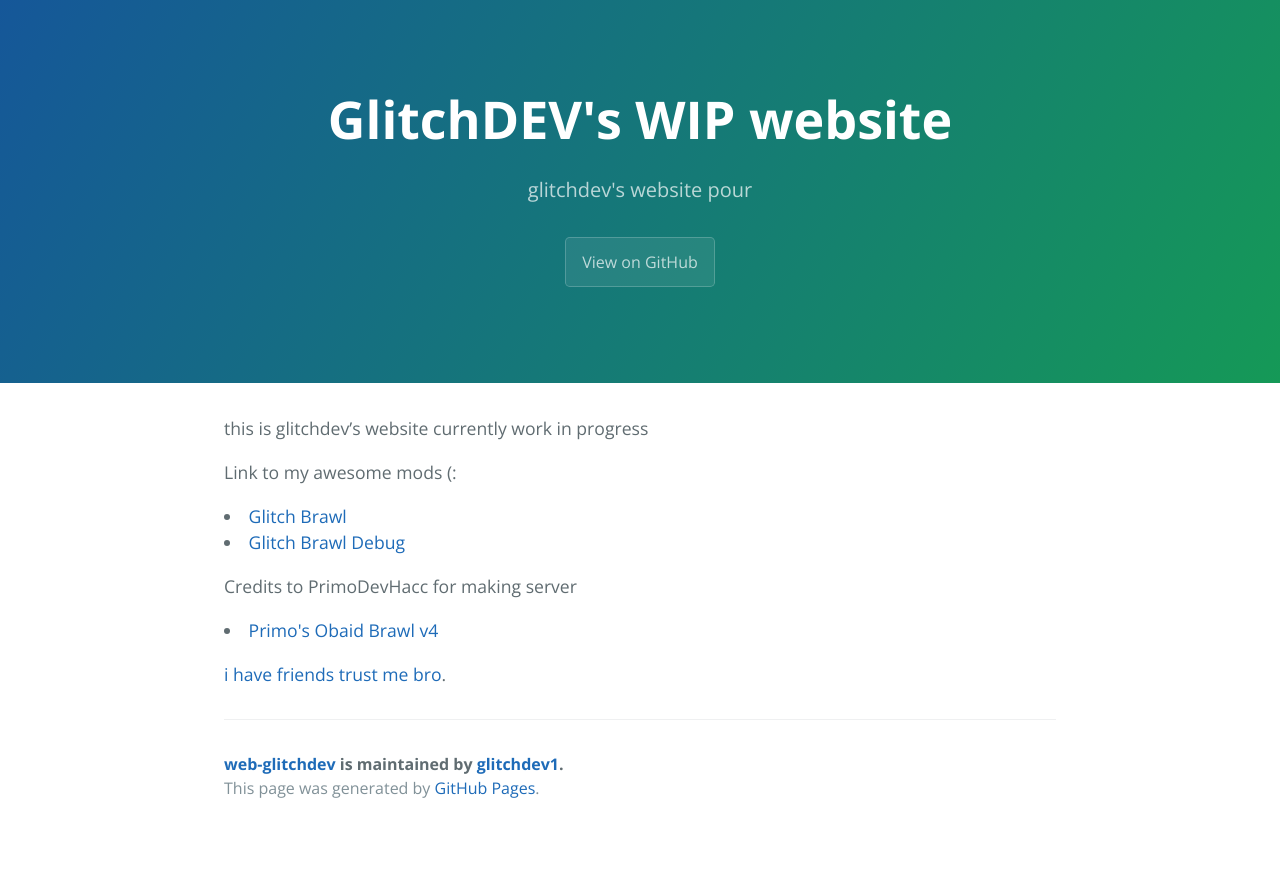
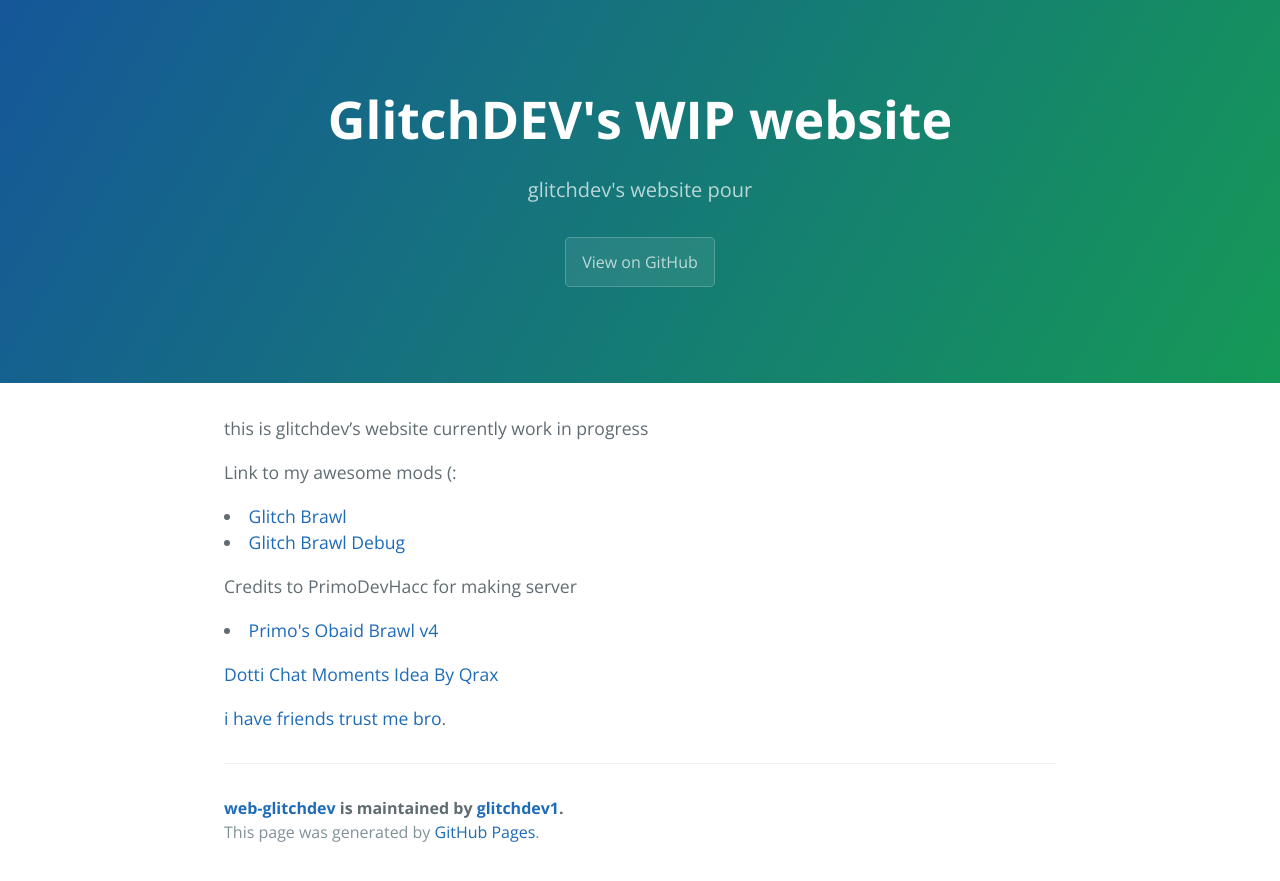
Before and after one commit to glitchdev1/web-glitchdev, a Jekyll site: the page built from index.md, in a window 1280 px wide. Shown: the top 881 px of the page. Built offline with Jekyll 4.4.1, drawn with Linux system fonts in a browser that asks for light colours.

Commit message:
Update index.md

```diff
--- a/index.md
+++ b/index.md
@@ -15,7 +15,7 @@
  <li class="masthead__menu-item">
           <a href="https://github.com/Super-brawl-team/Obiad-brawl-v4">Primo's Obaid Brawl v4</a>
         </li>
-
+[Dotti Chat Moments Idea By Qrax](dottichatmoments.html)
 
 
 
```
